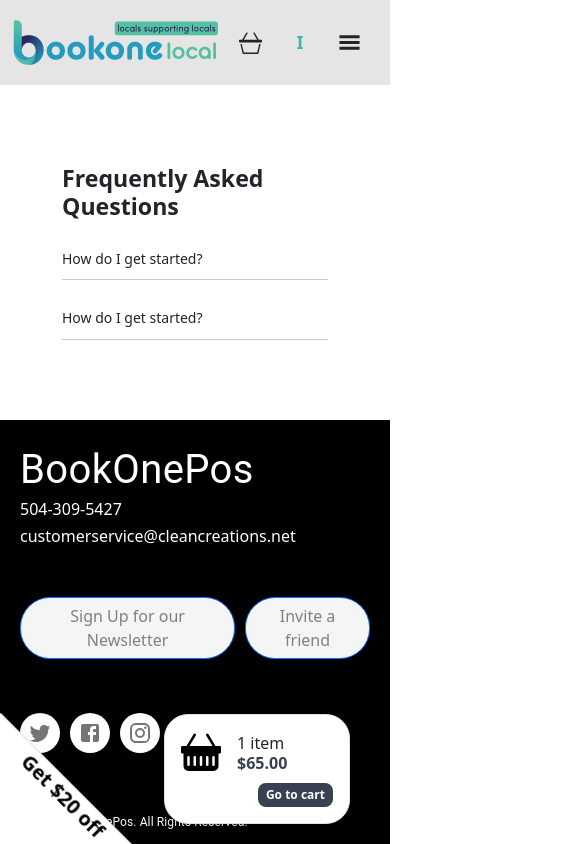
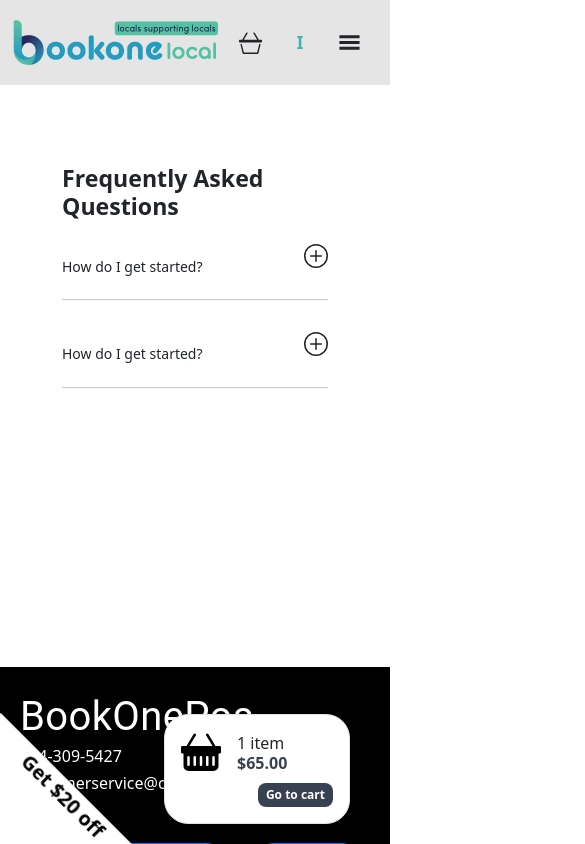
Before and after one commit to rekha-credencesoft/clean-creation, a Next.js app: page /faq in a window 390 px wide. Shown: the top 844 px of the page, 585 px wide, since content can reach past the window. Built offline with nearby package versions, Linux system fonts and the light colour scheme.

Commit message:
FAQ Page Responsive Links Working Style Added and Completed.

```diff
--- a/components/Faq/Faq.jsx
+++ b/components/Faq/Faq.jsx
@@ -16,13 +16,16 @@
         <h3>Frequently Asked Questions</h3>
         <div className={styles.collapseContent}>
           <h4>How do I get started?</h4>
+          <div>
             <BsPlusCircle
               className={styles.plusIcon}
               onClick={() => setOpen({ ...open, button1: !open.button1 })}
               aria-controls="example-collapse-text"
               aria-expanded={open}
             />
-          <div className={styles.borderLine}></div>
+          </div>
+        </div>
+        <hr />
         <Collapse Collapse in={open.button1}>
           <div id="example-collapse-text" className={styles.info}>
             Please visit the “Get Started” link on our website to set up an
@@ -30,10 +33,10 @@
             tab on our homepage to begin placing your order.
           </div>
         </Collapse>
-        </div>
         {/* /////// */}
         <div className={styles.collapseContent}>
           <h4>How do I get started?</h4>
+          <div className={styles.addFaqIcon}>
             <BsPlusCircle
               className={styles.plusIcon}
               button
@@ -41,7 +44,9 @@
               aria-controls="example-collapse-text"
               aria-expanded={open}
             />
-          <div className={styles.borderLine}></div>
+          </div>
+        </div>
+        <hr />
         <Collapse Collapse in={open.button2}>
           <div id="example-collapse-text" className={styles.info}>
             Please visit the “Get Started” link on our website to set up an
@@ -50,7 +55,6 @@
           </div>
         </Collapse>
       </div>
-      </div>
     </>
   );
 };
--- a/styles/component-styles/Faq/Faqs.module.css
+++ b/styles/component-styles/Faq/Faqs.module.css
@@ -1,5 +1,6 @@
 .container {
   margin: 80px 50px;
+  height: 50vh;
 }
 
 .borderLine {
@@ -11,22 +12,40 @@
 }
 
 .plusIcon {
-    margin-left: 1160px;
-    margin-top: -30px;
-    margin-bottom: 10px;
+  /* margin-left: 1160px; */
+  /* margin-top: -30px; */
+  /* margin-bottom: 10px; */
   height: 24px;
   width: 24px;
 }
 
-.collapseContent>h4 {
+.collapseContent {
+  display: flex;
+  justify-content: space-between;
+  align-items: center;
+  width: 100%;
+}
+
+.addFaqIcon {
+  display: flex;
+  /* justify-content: flex-end; */
+}
+
+.collapseContent > h4 {
   font-size: 14px;
   margin-top: 30px;
 }
 
-.container>h3 {
+.container > h3 {
   font-weight: bold;
 }
 
 .collapseContent:hover {
   color: #43b3ae;
 }
+
+/* @media screen and (max-width: 900px) {
+  .collapseContent {
+    width: 40%;
+  }
+} */
```
Lines whose indentation alone changed are shown as unchanged.
